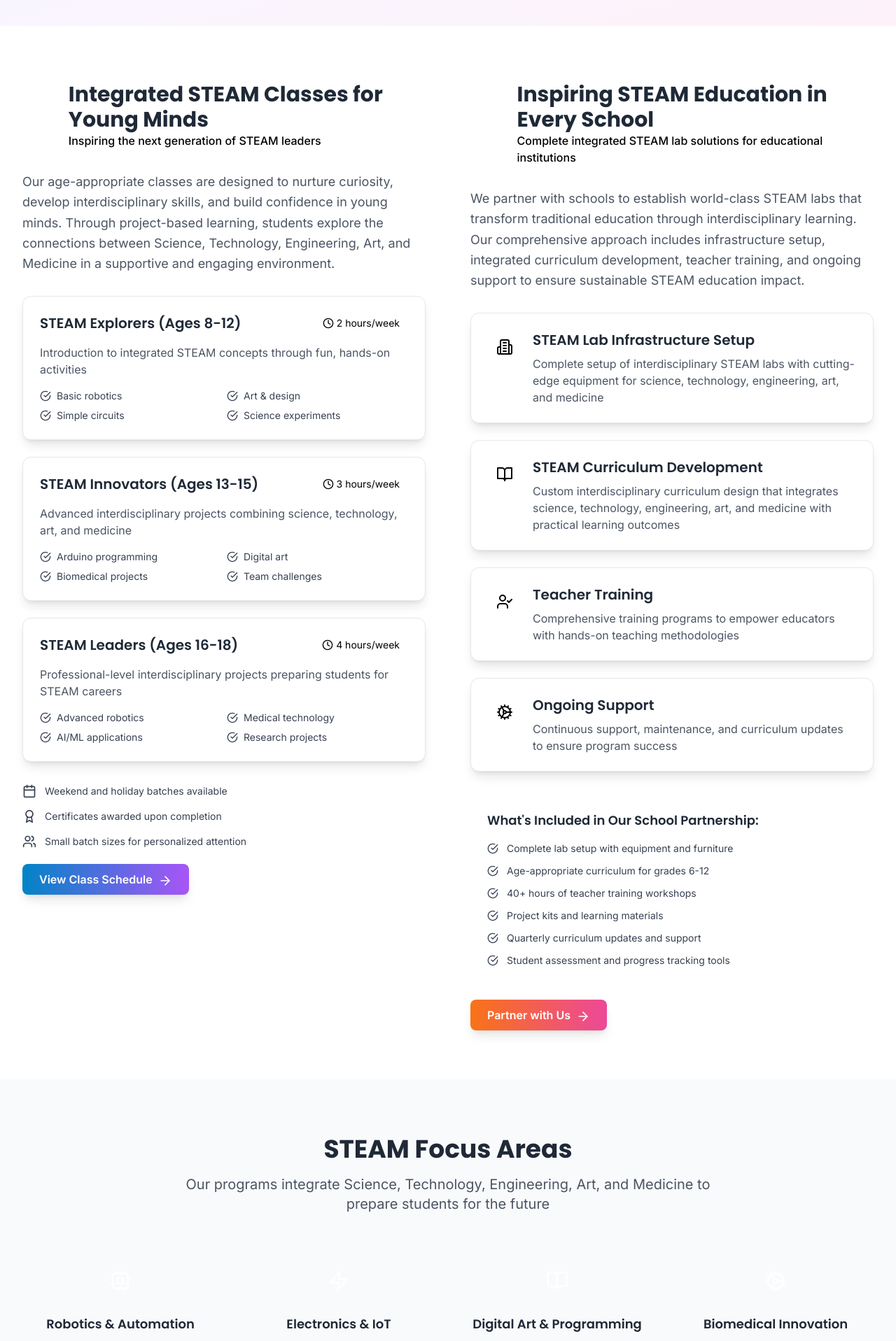
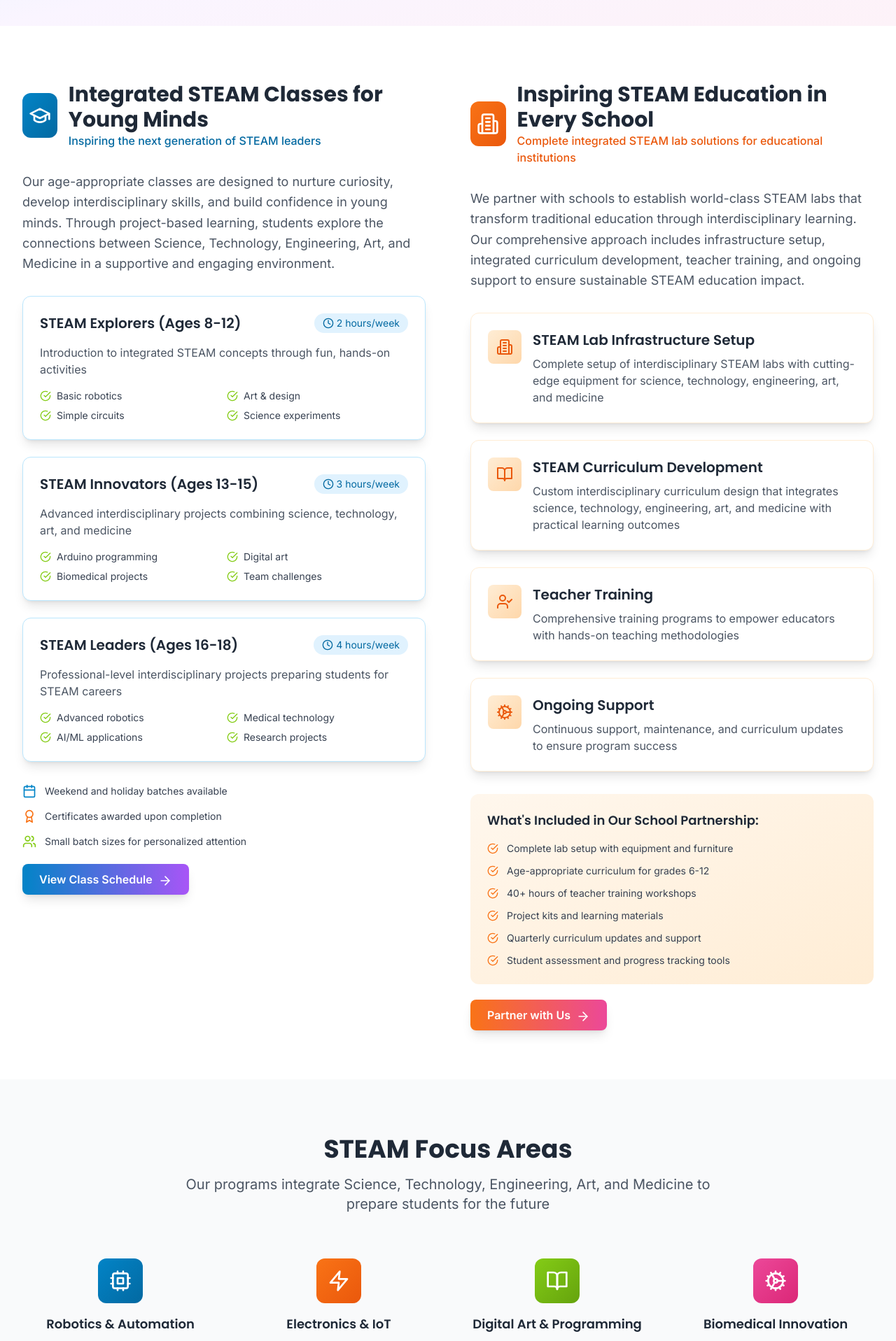
Before and after one commit to wizzenalum-code/frontend, a React (Vite) app: page /services in a window 1280 px wide. Shown: the part 340-2257 px from the top of the page at 70% size. Built offline with nearby package versions, Linux system fonts and the light colour scheme.

Commit message:
Update remaining Services page colors
cgen-fbb4ca79d2d549abb9be72060751866d

```diff
--- a/src/pages/Services.tsx
+++ b/src/pages/Services.tsx
@@ -83,12 +83,12 @@ const Services: React.FC = () => {
             {/* Classes for Students */}
             <div>
               <div className="flex items-center mb-8">
-                <div className="bg-gradient-to-br from-royal-blue-500 to-royal-blue-600 w-16 h-16 rounded-xl flex items-center justify-center mr-4">
+                <div className="bg-gradient-to-br from-electric-blue-500 to-electric-blue-600 w-16 h-16 rounded-xl flex items-center justify-center mr-4">
                   <GraduationCap className="h-8 w-8 text-white" />
                 </div>
                 <div>
                   <h2 className="text-3xl font-bold font-display text-gray-800">Integrated STEAM Classes for Young Minds</h2>
-                  <p className="text-royal-blue-600 font-medium">Inspiring the next generation of STEAM leaders</p>
+                  <p className="text-electric-blue-600 font-medium">Inspiring the next generation of STEAM leaders</p>
                 </div>
               </div>
 
@@ -100,10 +100,10 @@ const Services: React.FC = () => {
 
               <div className="space-y-6 mb-8">
                 {studentClasses.map((classInfo, index) => (
-                  <div key={index} className="card border border-royal-blue-100 hover:border-royal-blue-300 transition-colors">
+                  <div key={index} className="card border border-electric-blue-100 hover:border-electric-blue-300 transition-colors">
                     <div className="flex justify-between items-start mb-4">
                       <h3 className="text-xl font-semibold font-display text-gray-800">{classInfo.title}</h3>
-                      <div className="flex items-center text-sm text-royal-blue-600 bg-royal-blue-50 px-3 py-1 rounded-full">
+                      <div className="flex items-center text-sm text-electric-blue-600 bg-electric-blue-50 px-3 py-1 rounded-full">
                         <Clock className="h-4 w-4 mr-1" />
                         {classInfo.duration}
                       </div>
@@ -112,7 +112,7 @@ const Services: React.FC = () => {
                     <div className="grid grid-cols-2 gap-2">
                       {classInfo.features.map((feature, featureIndex) => (
                         <div key={featureIndex} className="flex items-center text-sm text-gray-700">
-                          <CheckCircle className="h-4 w-4 text-emerald-india-500 mr-2" />
+                          <CheckCircle className="h-4 w-4 text-lime-green-500 mr-2" />
                           {feature}
                         </div>
                       ))}
@@ -123,15 +123,15 @@ const Services: React.FC = () => {
 
               <div className="space-y-4">
                 <div className="flex items-center text-sm text-gray-700">
-                  <Calendar className="h-5 w-5 text-royal-blue-500 mr-3" />
+                  <Calendar className="h-5 w-5 text-electric-blue-500 mr-3" />
                   <span>Weekend and holiday batches available</span>
                 </div>
                 <div className="flex items-center text-sm text-gray-700">
-                  <Award className="h-5 w-5 text-saffron-500 mr-3" />
+                  <Award className="h-5 w-5 text-vibrant-orange-500 mr-3" />
                   <span>Certificates awarded upon completion</span>
                 </div>
                 <div className="flex items-center text-sm text-gray-700">
-                  <Users className="h-5 w-5 text-emerald-india-500 mr-3" />
+                  <Users className="h-5 w-5 text-lime-green-500 mr-3" />
                   <span>Small batch sizes for personalized attention</span>
                 </div>
               </div>
@@ -147,12 +147,12 @@ const Services: React.FC = () => {
             {/* Labs for Schools */}
             <div>
               <div className="flex items-center mb-8">
-                <div className="bg-gradient-to-br from-saffron-500 to-saffron-600 w-16 h-16 rounded-xl flex items-center justify-center mr-4">
+                <div className="bg-gradient-to-br from-vibrant-orange-500 to-vibrant-orange-600 w-16 h-16 rounded-xl flex items-center justify-center mr-4">
                   <Building2 className="h-8 w-8 text-white" />
                 </div>
                 <div>
                   <h2 className="text-3xl font-bold font-display text-gray-800">Inspiring STEAM Education in Every School</h2>
-                  <p className="text-saffron-600 font-medium">Complete integrated STEAM lab solutions for educational institutions</p>
+                  <p className="text-vibrant-orange-600 font-medium">Complete integrated STEAM lab solutions for educational institutions</p>
                 </div>
               </div>
 
@@ -164,10 +164,10 @@ const Services: React.FC = () => {
 
               <div className="space-y-6 mb-8">
                 {schoolServices.map((service, index) => (
-                  <div key={index} className="card border border-saffron-100 hover:border-saffron-300 transition-colors">
+                  <div key={index} className="card border border-vibrant-orange-100 hover:border-vibrant-orange-300 transition-colors">
                     <div className="flex items-start">
-                      <div className="bg-gradient-to-br from-saffron-100 to-saffron-200 w-12 h-12 rounded-lg flex items-center justify-center mr-4 flex-shrink-0">
-                        <service.icon className="h-6 w-6 text-saffron-600" />
+                      <div className="bg-gradient-to-br from-vibrant-orange-100 to-vibrant-orange-200 w-12 h-12 rounded-lg flex items-center justify-center mr-4 flex-shrink-0">
+                        <service.icon className="h-6 w-6 text-vibrant-orange-600" />
                       </div>
                       <div>
                         <h3 className="text-xl font-semibold font-display text-gray-800 mb-2">{service.title}</h3>
@@ -178,31 +178,31 @@ const Services: React.FC = () => {
                 ))}
               </div>
 
-              <div className="bg-gradient-to-br from-saffron-50 to-saffron-100 rounded-xl p-6 mb-8">
+              <div className="bg-gradient-to-br from-vibrant-orange-50 to-vibrant-orange-100 rounded-xl p-6 mb-8">
                 <h3 className="text-lg font-semibold font-display text-gray-800 mb-4">What's Included in Our School Partnership:</h3>
                 <div className="space-y-3">
                   <div className="flex items-center text-sm text-gray-700">
-                    <CheckCircle className="h-4 w-4 text-saffron-500 mr-3" />
+                    <CheckCircle className="h-4 w-4 text-vibrant-orange-500 mr-3" />
                     Complete lab setup with equipment and furniture
                   </div>
                   <div className="flex items-center text-sm text-gray-700">
-                    <CheckCircle className="h-4 w-4 text-saffron-500 mr-3" />
+                    <CheckCircle className="h-4 w-4 text-vibrant-orange-500 mr-3" />
                     Age-appropriate curriculum for grades 6-12
                   </div>
                   <div className="flex items-center text-sm text-gray-700">
-                    <CheckCircle className="h-4 w-4 text-saffron-500 mr-3" />
+                    <CheckCircle className="h-4 w-4 text-vibrant-orange-500 mr-3" />
                     40+ hours of teacher training workshops
                   </div>
                   <div className="flex items-center text-sm text-gray-700">
-                    <CheckCircle className="h-4 w-4 text-saffron-500 mr-3" />
+                    <CheckCircle className="h-4 w-4 text-vibrant-orange-500 mr-3" />
                     Project kits and learning materials
                   </div>
                   <div className="flex items-center text-sm text-gray-700">
-                    <CheckCircle className="h-4 w-4 text-saffron-500 mr-3" />
+                    <CheckCircle className="h-4 w-4 text-vibrant-orange-500 mr-3" />
                     Quarterly curriculum updates and support
                   </div>
                   <div className="flex items-center text-sm text-gray-700">
-                    <CheckCircle className="h-4 w-4 text-saffron-500 mr-3" />
+                    <CheckCircle className="h-4 w-4 text-vibrant-orange-500 mr-3" />
                     Student assessment and progress tracking tools
                   </div>
                 </div>
@@ -233,7 +233,7 @@ const Services: React.FC = () => {
 
           <div className="grid grid-cols-1 md:grid-cols-2 lg:grid-cols-4 gap-8">
             <div className="text-center group">
-              <div className="bg-gradient-to-br from-royal-blue-500 to-royal-blue-600 w-16 h-16 rounded-xl flex items-center justify-center mx-auto mb-4 group-hover:scale-110 transition-transform duration-300">
+              <div className="bg-gradient-to-br from-electric-blue-500 to-electric-blue-600 w-16 h-16 rounded-xl flex items-center justify-center mx-auto mb-4 group-hover:scale-110 transition-transform duration-300">
                 <Cpu className="h-8 w-8 text-white" />
               </div>
               <h3 className="text-lg font-semibold font-display text-gray-800 mb-2">Robotics & Automation</h3>
@@ -241,7 +241,7 @@ const Services: React.FC = () => {
             </div>
 
             <div className="text-center group">
-              <div className="bg-gradient-to-br from-saffron-500 to-saffron-600 w-16 h-16 rounded-xl flex items-center justify-center mx-auto mb-4 group-hover:scale-110 transition-transform duration-300">
+              <div className="bg-gradient-to-br from-vibrant-orange-500 to-vibrant-orange-600 w-16 h-16 rounded-xl flex items-center justify-center mx-auto mb-4 group-hover:scale-110 transition-transform duration-300">
                 <Zap className="h-8 w-8 text-white" />
               </div>
               <h3 className="text-lg font-semibold font-display text-gray-800 mb-2">Electronics & IoT</h3>
@@ -249,7 +249,7 @@ const Services: React.FC = () => {
             </div>
 
             <div className="text-center group">
-              <div className="bg-gradient-to-br from-emerald-india-500 to-emerald-india-600 w-16 h-16 rounded-xl flex items-center justify-center mx-auto mb-4 group-hover:scale-110 transition-transform duration-300">
+              <div className="bg-gradient-to-br from-lime-green-500 to-lime-green-600 w-16 h-16 rounded-xl flex items-center justify-center mx-auto mb-4 group-hover:scale-110 transition-transform duration-300">
                 <BookOpen className="h-8 w-8 text-white" />
               </div>
               <h3 className="text-lg font-semibold font-display text-gray-800 mb-2">Digital Art & Programming</h3>
@@ -257,7 +257,7 @@ const Services: React.FC = () => {
             </div>
 
             <div className="text-center group">
-              <div className="bg-gradient-to-br from-terracotta-500 to-terracotta-600 w-16 h-16 rounded-xl flex items-center justify-center mx-auto mb-4 group-hover:scale-110 transition-transform duration-300">
+              <div className="bg-gradient-to-br from-hot-pink-500 to-hot-pink-600 w-16 h-16 rounded-xl flex items-center justify-center mx-auto mb-4 group-hover:scale-110 transition-transform duration-300">
                 <Cog className="h-8 w-8 text-white" />
               </div>
               <h3 className="text-lg font-semibold font-display text-gray-800 mb-2">Biomedical Innovation</h3>
@@ -273,16 +273,16 @@ const Services: React.FC = () => {
           <h2 className="text-3xl md:text-4xl font-bold font-display text-white mb-6">
             Ready to Get Started?
           </h2>
-          <p className="text-xl text-royal-blue-100 mb-8 leading-relaxed">
+          <p className="text-xl text-electric-blue-100 mb-8 leading-relaxed">
             Whether you're a parent looking to inspire your child or an educator wanting to transform your school,
             we're here to help you build the future.
           </p>
           <div className="flex flex-col sm:flex-row gap-4 justify-center">
-            <Link to="/contact" className="bg-white text-royal-blue-600 hover:bg-gray-100 font-semibold py-3 px-8 rounded-lg transition-colors duration-200 shadow-lg hover:shadow-xl">
+            <Link to="/contact" className="bg-white text-electric-blue-600 hover:bg-gray-100 font-semibold py-3 px-8 rounded-lg transition-colors duration-200 shadow-lg hover:shadow-xl">
               Contact Us Today
               <ArrowRight className="ml-2 h-5 w-5 inline" />
             </Link>
-            <Link to="/about" className="border-2 border-white text-white hover:bg-white hover:text-royal-blue-600 font-semibold py-3 px-8 rounded-lg transition-all duration-200">
+            <Link to="/about" className="border-2 border-white text-white hover:bg-white hover:text-electric-blue-600 font-semibold py-3 px-8 rounded-lg transition-all duration-200">
               Learn About Us
             </Link>
           </div>
```
